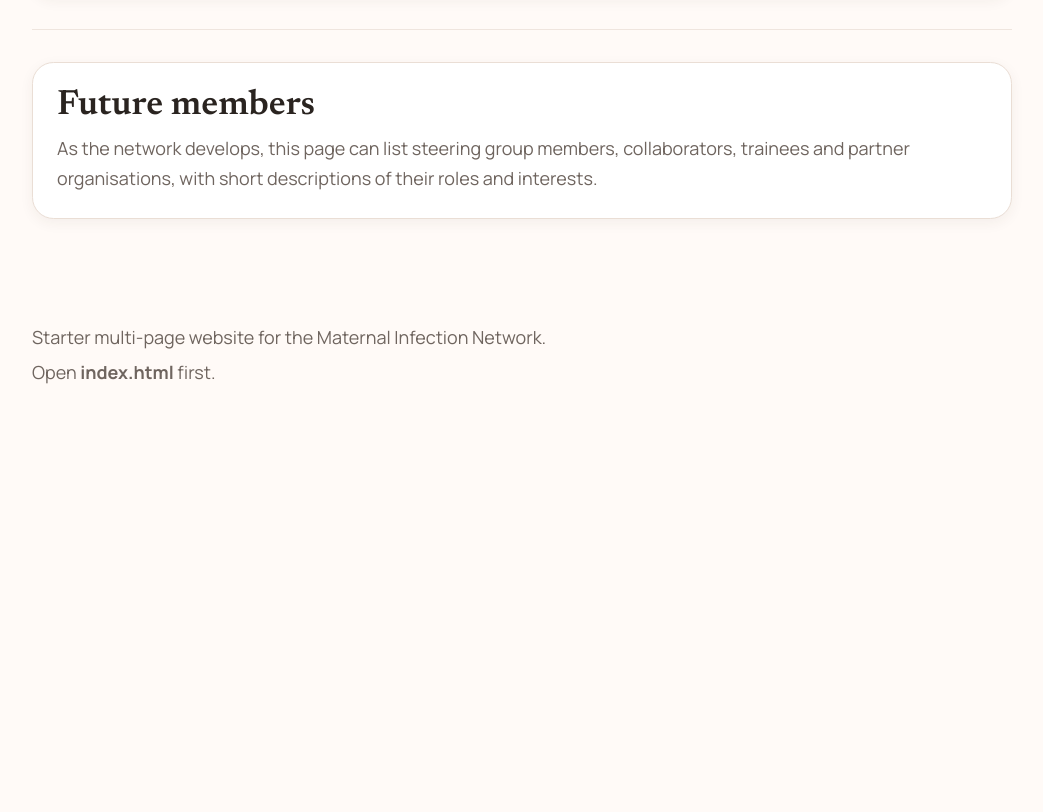
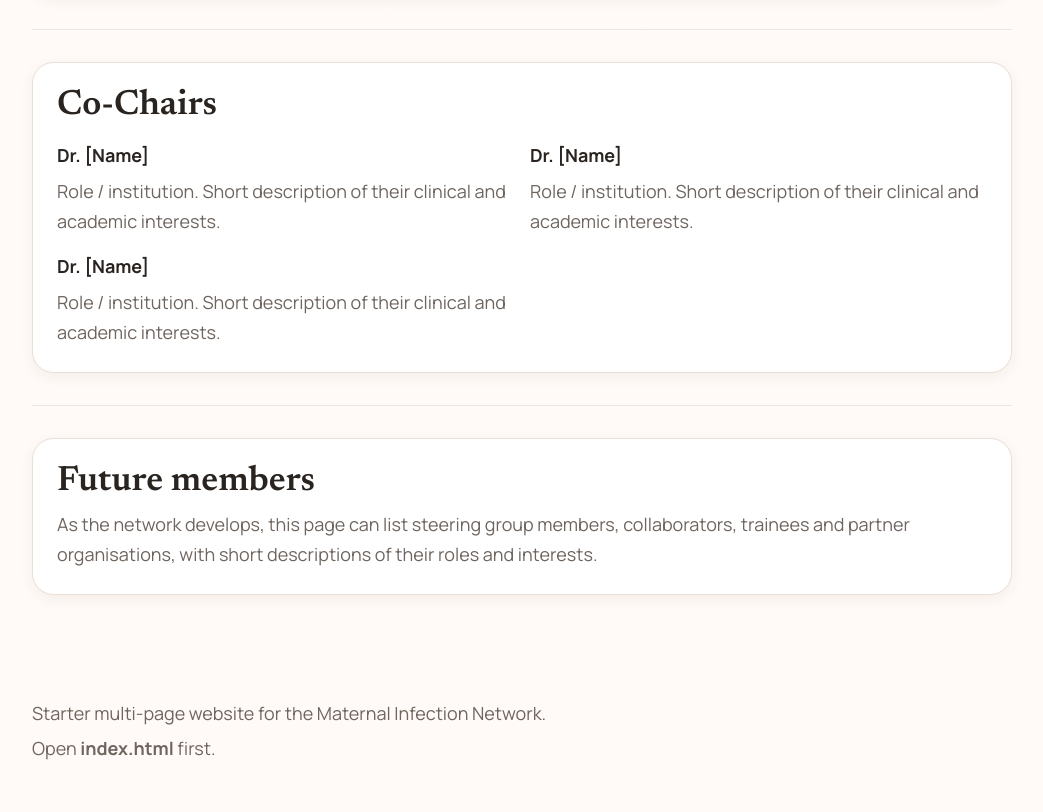
Before and after one commit to ssubbarao2026/maternal-infection-network, a plain HTML site: page members.html in a window 1280 px wide. Shown: the part 680-1492 px from the top of the page, without its empty margins (118-1161 px from the left). Before the commit the page ends 1116 px from the top, so only its background shows below. Drawn offline with Linux system fonts and the light colour scheme.

Commit message:
members.html

```diff
--- a/members.html
+++ b/members.html
@@ -27,6 +27,30 @@
 
 <section class="section">
   <div class="card">
+    <h2>Co-Chairs</h2>
+    <div class="grid-2" style="margin-top:1rem;">
+
+      <div>
+        <strong>Dr. [Name]</strong>
+        <p style="margin-top:.4rem;">Role / institution. Short description of their clinical and academic interests.</p>
+      </div>
+
+      <div>
+        <strong>Dr. [Name]</strong>
+        <p style="margin-top:.4rem;">Role / institution. Short description of their clinical and academic interests.</p>
+      </div>
+
+      <div>
+        <strong>Dr. [Name]</strong>
+        <p style="margin-top:.4rem;">Role / institution. Short description of their clinical and academic interests.</p>
+      </div>
+
+    </div>
+  </div>
+</section>
+
+<section class="section">
+  <div class="card">
     <h2>Future members</h2>
     <p style="margin-top:.6rem;">
       As the network develops, this page can list steering group members, collaborators, trainees and partner organisations, with short descriptions of their roles and interests.
```
